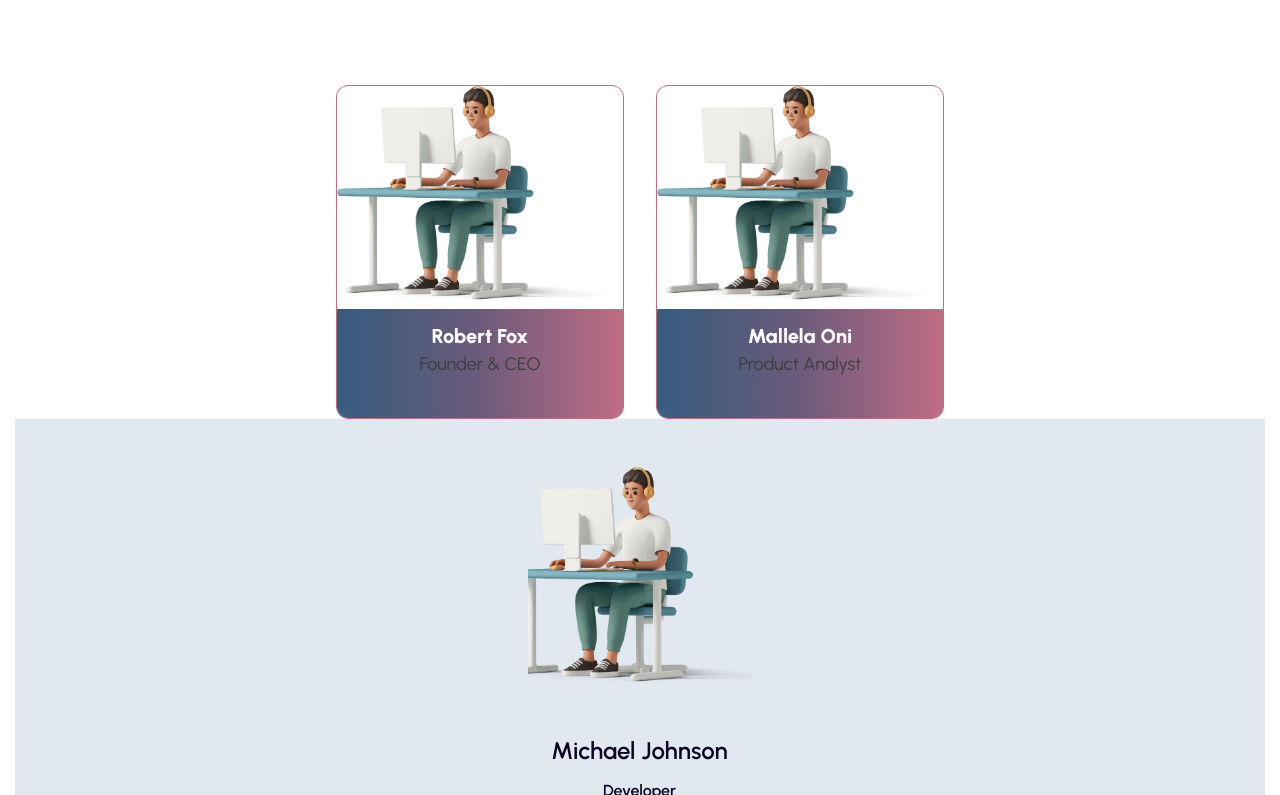
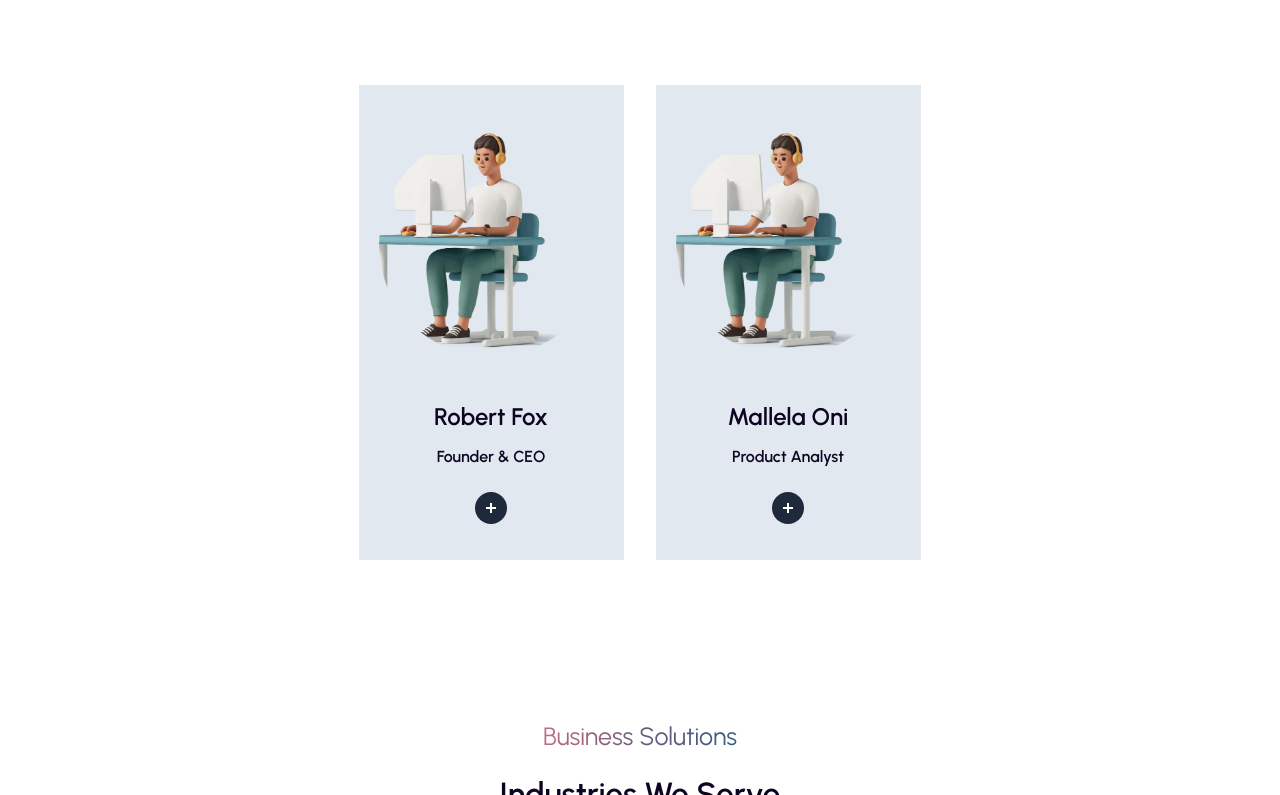
Before and after one commit to Crealogic-Tech/Website-new-version, a Next.js app: page / in a window 1280 px wide. Shown: the part 6945-7740 px from the top of the page. Built offline with nearby package versions, Linux system fonts and the light colour scheme.

Commit message:
Update Ui

```diff
--- a/package.json
+++ b/package.json
@@ -17,6 +17,7 @@
     "postcss-loader": "^8.1.1",
     "react": "^18.2.0",
     "react-dom": "^18.2.0",
+    "react-icons": "^5.4.0",
     "react-router": "^7.1.1",
     "react-router-dom": "^7.1.1",
     "react-spring": "^9.7.5",
@@ -25,7 +26,7 @@
   "devDependencies": {
     "@eslint/eslintrc": "^3",
     "@types/node": "^20",
-    "@types/react": "^19",
+    "@types/react": "^19.0.2",
     "@types/react-dom": "^19",
     "eslint": "^9",
     "eslint-config-next": "15.1.2",
--- /dev/null
+++ b/src/app/Components/layout/SocialIcons.tsx
@@ -0,0 +1,61 @@
+import React, { useEffect, useRef } from "react";
+import gsap from "gsap";
+
+interface SocialIconsProps {
+  socialLinks: { href: string; icon: string }[]; // Use `href` instead of `href`
+}
+
+const SocialIcons: React.FC<SocialIconsProps> = ({ socialLinks }) => {
+  const leftIconsRef = useRef<HTMLUListElement>(null);
+  const rightIconsRef = useRef<HTMLUListElement>(null);
+  const centerButtonRef = useRef<HTMLSpanElement>(null);
+
+  useEffect(() => {
+    if (leftIconsRef.current && rightIconsRef.current) {
+      gsap.fromTo(
+        [leftIconsRef.current, rightIconsRef.current],
+        { opacity: 0, x: (i) => (i === 0 ? -20 : 20) },
+        { opacity: 1, x: 0, duration: 0.6, ease: "power3.out", stagger: 0.2 }
+      );
+    }
+
+    if (centerButtonRef.current) {
+      gsap.fromTo(
+        centerButtonRef.current,
+        { scale: 0 },
+        { scale: 1, duration: 0.5, ease: "elastic.out(1, 0.75)" }
+      );
+    }
+  }, []);
+
+  return (
+    <div className="flex items-center justify-center">
+      <ul ref={leftIconsRef} className="flex items-center">
+        {socialLinks.slice(0, 2).map((link, index) => (
+          <li key={index} className="mr-2">
+            <a href={link.href} className="w-8 h-8 flex items-center justify-center rounded-full bg-slate-700 text-white">
+              {link.icon}
+            </a>
+          </li>
+        ))}
+      </ul>
+
+      <span ref={centerButtonRef} className="relative w-8 h-8 mx-3 flex items-center justify-center rounded-full bg-slate-800 text-white">
+        <span className="absolute h-2.5 w-0.5 bg-white transform group-hover:rotate-90 transition duration-300"></span>
+        <span className="absolute h-0.5 w-2.5 bg-white transform group-hover:opacity-0 transition duration-300"></span>
+      </span>
+
+      <ul ref={rightIconsRef} className="flex items-center">
+        {socialLinks.slice(2).map((link, index) => (
+          <li key={index} className="mr-2">
+            <a href={link.href} className="w-8 h-8 flex items-center justify-center rounded-full bg-slate-700 text-white">
+              {link.icon}
+            </a>
+          </li>
+        ))}
+      </ul>
+    </div>
+  );
+};
+
+export default SocialIcons;
--- a/src/app/Components/layout/TeamCard.tsx
+++ b/src/app/Components/layout/TeamCard.tsx
@@ -1,98 +1,98 @@
-"use client";
-import { useRef, useEffect } from "react";
-import { gsap } from "gsap";
-import Image, { StaticImageData } from "next/image";
+'use client'
+import { useState } from 'react';
+import Image from 'next/image';
+import { StaticImageData } from 'next/image';
 
-// Define prop types
 interface SocialLink {
-  icon: string;
+  icon: string | React.ReactElement; // Allow string or JSX element for the icon
   url: string;
 }
 
-interface TeamCardProps {
+interface ProfileCardProps {
   name: string;
   role: string;
-  image: string | StaticImageData;
+  avatarSrc: string | StaticImageData;  // Accept both string (URL) and StaticImageData (next/image)
   socialLinks: SocialLink[];
 }
 
-const TeamCard: React.FC<TeamCardProps> = ({
-  name,
-  role,
-  image,
-  socialLinks,
-}) => {
-  const socialIconsRef = useRef<HTMLAnchorElement[]>([]); // Array of social icons for animation
-
-  useEffect(() => {
-    // Set initial animation state
-    gsap.set(socialIconsRef.current, { opacity: 0, y: 20 });
-  }, []);
-
-  const handleMouseEnter = () => {
-    // Animate social icons on hover
-    gsap.to(socialIconsRef.current, {
-      opacity: 1,
-      y: 0,
-      stagger: 0.1, // Stagger effect for each icon
-      duration: 0.3,
-      ease: "power3.out",
-    });
-  };
-
-  const handleMouseLeave = () => {
-    // Hide social icons on hover out
-    gsap.to(socialIconsRef.current, {
-      opacity: 0,
-      y: 20,
-      stagger: 0.1,
-      duration: 0.3,
-      ease: "power3.in",
-    });
-  };
+const ProfileCard: React.FC<ProfileCardProps> = ({ name, role, avatarSrc, socialLinks }) => {
+  const [hovered, setHovered] = useState(false);
 
   return (
     <div
-      className="relative w-72 shadow-3xl rounded-xl overflow-hidden border border-[#c06c84] transform hover:scale-105 transition duration-300"
-      onMouseEnter={handleMouseEnter}
-      onMouseLeave={handleMouseLeave}
+      className="col-span-1 xl:col-span-3 group pt-12 pb-9 px-5 flex flex-col items-center justify-center border-b xl:border-b-0 border-r border-team bg-slate-200 dark:bg-c-blue-900 hover:bg-gray-300 dark:hover:bg-drawerBg transition duration-300"
+      onMouseEnter={() => setHovered(true)}
+      onMouseLeave={() => setHovered(false)}
     >
-      {/* Image Section */}
-      <div className="relative ">
+      {/* Avatar Section */}
+      <div className="w-56 h-56 mb-11">
         <Image
-          src={image}
-          alt={`${name}'s picture`}
-          height={300}
-          width={300}
-          className="object-cover w-full h-full"
+          src={avatarSrc}
+          alt={name}
+          width={150} // Image size for next/image
+          height={150} // Image size for next/image
+          className="object-cover w-full h-full rounded-full"
         />
-        {/* Social Icons */}
-        <div className="absolute inset-0  flex items-center justify-center gap-4">
-          {socialLinks.map((link, index) => (
-            <a
-              key={index}
-              href={link.url}
-              target="_blank"
-              rel="noopener noreferrer"
-              ref={(el) => {
-                if (el) socialIconsRef.current[index] = el; // Add to refs
-              }}
-              className="text-white  p-2 rounded-full transition bg-gradient-to-tl from-[#355c7d] via-[#6c5b7b] to-[#c06c84] hover:bg-gradient-to-tl hover:from-[#c06c84] hover:via-[#6c5b7b] hover:to-[#355c7d]"
-            >
-              <i className={`fab fa-${link.icon} text-xl`}></i>
-            </a>
+      </div>
+
+      {/* Name and Role */}
+      <div className="text-center mb-5">
+        <h3 className="text-xl xl:text-2xl text-c-blue-900 dark:text-white font-semibold leading-6 mb-2.5 font-plus-jakarta-sans">
+          {name}
+        </h3>
+        <span className="text-base font-semibold">{role}</span>
+      </div>
+
+      {/* Social Icons Section */}
+      <div className="flex flex-wrap items-center justify-center space-x-4">
+        {/* Left Social Icons */}
+        <ul
+          className={`flex items-center transition-opacity duration-1000 ${
+            hovered ? 'opacity-100 translate-x-0' : 'opacity-0 translate-x-5'
+          }`}
+        >
+          {socialLinks.slice(0, Math.ceil(socialLinks.length / 2)).map((social, index) => (
+            <li key={index} className="mr-1">
+              <a
+                href={social.url}
+                target="_blank"
+                rel="noopener noreferrer"
+                className="w-8 h-8 flex items-center justify-center rounded-full bg-slate-700 dark:bg-c-blue-900 text-white"
+              >
+                {social.icon}
+              </a>
+            </li>
           ))}
-        </div>
-      </div>
-      {/* Name and Role Section */}
-      <div className=" p-4 card_text text-white text-center">
-        <div className="card_text_inner ">
-          <h3 className="text-xl font-bold">{name}</h3>
-          <p className="text-lg me-0">{role}</p>
-        </div>
+        </ul>
+
+        {/* Center Button */}
+        <span className="relative !opacity-100 w-8 h-8 mx-1.5 flex items-center justify-center rounded-full bg-slate-800 dark:bg-[#3C12D4] text-c-blue-900 dark:text-white">
+          <span className={`absolute h-2.5 w-0.5 bg-white transition-transform duration-300 ${hovered ? 'rotate-90': 'rotate-0'}`}></span>
+          <span className={`absolute h-0.5 w-2.5 bg-white transition-opacity duration-300 ${hovered ? 'opacity-0': 'opacity-100'}`}></span>
+        </span>
+
+        {/* Right Social Icons */}
+        <ul
+          className={`flex items-center transition-opacity duration-1000 ${
+            hovered ? 'opacity-100 translate-x-0' : 'opacity-0 -translate-x-5'
+          }`}
+        >
+          {socialLinks.slice(Math.ceil(socialLinks.length / 2)).map((social, index) => (
+            <li key={index} className="mr-1">
+              <a
+                href={social.url}
+                target="_blank"
+                rel="noopener noreferrer"
+                className="w-8 h-8 flex items-center justify-center rounded-full bg-slate-700 dark:bg-c-blue-900 text-white"
+              >
+                {social.icon}
+              </a>
+            </li>
+          ))}
+        </ul>
       </div>
     </div>
   );
 };
 
-export default TeamCard;
+export default ProfileCard;
--- a/src/app/pages/OurTeam.tsx
+++ b/src/app/pages/OurTeam.tsx
@@ -1,35 +1,32 @@
 import React from "react";
 import HadingTitle from "../Components/HadingTitle";
-import TeamCard from "../Components/layout/TeamCard";
+
 import Hero from "../assets/images/hero-home-image-1.webp";
-import Image, { StaticImageData } from "next/image";
+import { FaFacebook, FaTwitter, FaLinkedin, FaInstagram } from "react-icons/fa";  // You can use any icon library
+import ProfileCard from "../Components/layout/TeamCard";
 
-interface TeamMember {
-  name: string;
-  role: string;
-  image: string | StaticImageData;
-  socialLinks: { icon: string; url: string }[];
-}
 const OurTeam: React.FC = () => {
-  const teamMembers: TeamMember[] = [
+  const teamMembers = [
     {
       name: "Robert Fox",
       role: "Founder & CEO",
-      image: Hero,
+      avatarSrc: Hero,
       socialLinks: [
-        { icon: "facebook", url: "https://facebook.com" },
-        { icon: "twitter", url: "https://twitter.com" },
-        { icon: "linkedin", url: "https://linkedin.com" },
+        { icon: <FaFacebook />, url: "https://facebook.com" },  // JSX icon components
+        { icon: <FaTwitter />, url: "https://twitter.com" },
+        { icon: <FaLinkedin />, url: "https://linkedin.com" },
+        { icon: <FaInstagram />, url: "https://linkedin.com" },
       ],
     },
     {
       name: "Mallela Oni",
       role: "Product Analyst",
-      image: Hero,
+      avatarSrc: Hero,
       socialLinks: [
-        { icon: "facebook", url: "https://facebook.com" },
-        { icon: "twitter", url: "https://twitter.com" },
-        { icon: "linkedin", url: "https://linkedin.com" },
+        { icon: <FaFacebook />, url: "https://facebook.com" },
+        { icon: <FaTwitter />, url: "https://twitter.com" },
+        { icon: <FaLinkedin />, url: "https://linkedin.com" },
+        { icon: <FaInstagram />, url: "https://linkedin.com" },
       ],
     },
   ];
@@ -41,133 +38,20 @@ const OurTeam: React.FC = () => {
           <div>
             <HadingTitle
               className="flex justify-center items-center"
-              text="Business Solutions"
+              text="Our Team"
             />
             <h2 className="blockSubTitle pSubTitle">Industries We Serve</h2>
           </div>
           <div className="flex flex-wrap gap-8 justify-center mt-10">
             {teamMembers.map((member, index) => (
-              <TeamCard key={index} {...member} />
+              <ProfileCard
+                key={index}
+                name={member.name}
+                role={member.role}
+                avatarSrc={member.avatarSrc}
+                socialLinks={member.socialLinks}
+              />
             ))}
-          </div>
-        </div>
-        <div className="col-span-1 xl:col-span-3 group pt-12 pb-9 px-5 flex flex-col items-center justify-center border-b xl:border-b-0 border-r border-team bg-slate-200 dark:bg-c-blue-900 hover:bg-gray-300 dark:hover:bg-drawerBg transition duration-300">
-          {/* Avatar Section */}
-          <div className="w-56 h-56 mb-11">
-            <Image
-              src={Hero}
-              alt="Michael Johnson"
-              width={150} // Image size for next/image
-              height={150} // Image size for next/image
-              className="object-cover w-full h-full"
-            />
-          </div>
-
-          {/* Name and Role */}
-          <div className="text-center mb-5">
-            <h3 className="text-xl xl:text-2xl text-c-blue-900 dark:text-white font-semibold leading-6 mb-2.5 font-plus-jakarta-sans">
-              Michael Johnson
-            </h3>
-            <span className="text-base font-semibold">Developer</span>
-          </div>
-
-          {/* Social Icons Section */}
-          <div className="flex flex-wrap items-center justify-center">
-            {/* Left Social Icons */}
-            <ul className="flex items-center opacity-0 translate-x-5 group-hover:opacity-100 group-hover:translate-x-0 transition duration-300">
-              <li className="mr-1">
-                <a
-                  href="#!"
-                  className="w-8 h-8 flex items-center justify-center rounded-full bg-slate-700 dark:bg-c-blue-900 text-white"
-                >
-                  <svg
-                    xmlns="http://www.w3.org/2000/svg"
-                    className="w-5 h-5"
-                    viewBox="0 0 24 24"
-                    fill="none"
-                    stroke="currentColor"
-                    strokeWidth="2"
-                    strokeLinecap="round"
-                    strokeLinejoin="round"
-                  >
-                    <path d="M22 4.01c-1 .49 -1.98 .689 -3 .99c-1.121 -1.265 -2.783 -1.335 -4.38 -.737s-2.643 2.06 -2.62 3.737v1c-3.245 .083 -6.135 -1.395 -8 -4c0 0 -4.182 7.433 4 11c-1.872 1.247 -3.739 2.088 -6 2c3.308 1.803 6.913 2.423 10.0f 1.517c3.58 -1.04 6.522 -3.723 7.651 -7.742a13.84 13.84 0 0 0 .497 -3.753c0 -.249 1.51 -2.772 1.818 -4.013z" />
-                  </svg>
-                </a>
-              </li>
-              <li className="mr-1">
-                <a
-                  href="#!"
-                  className="w-8 h-8 flex items-center justify-center rounded-full bg-slate-700 dark:bg-c-blue-900 text-white"
-                >
-                  <svg
-                    xmlns="http://www.w3.org/2000/svg"
-                    className="w-5 h-5"
-                    viewBox="0 0 24 24"
-                    fill="none"
-                    stroke="currentColor"
-                    strokeWidth="2"
-                    strokeLinecap="round"
-                    strokeLinejoin="round"
-                  >
-                    <path d="M7 10v4h3v7h4v-7h3l1 -4h-4v-2a1 1 0 0 1 1 -1h3v-4h-3a5 5 0 0 0 -5 5v2h-3" />
-                  </svg>
-                </a>
-              </li>
-            </ul>
-
-            {/* Center Button */}
-            <span className="relative w-8 h-8 mx-1.5 flex items-center justify-center rounded-full bg-slate-800 dark:bg-[#3C12D4] text-c-blue-900 dark:text-white">
-              <span className="absolute h-2.5 w-0.5 bg-white group-hover:rotate-90 transition duration-300"></span>
-              <span className="absolute h-0.5 w-2.5 bg-white group-hover:opacity-0 transition duration-300"></span>
-            </span>
-
-            {/* Right Social Icons */}
-            <ul className="flex items-center opacity-0 -translate-x-5 group-hover:opacity-100 group-hover:translate-x-0 transition duration-300">
-              <li className="mr-1">
-                <a
-                  href="#!"
-                  className="w-8 h-8 flex items-center justify-center rounded-full bg-slate-700 dark:bg-c-blue-900 text-white"
-                >
-                  <svg
-                    xmlns="http://www.w3.org/2000/svg"
-                    className="w-5 h-5"
-                    viewBox="0 0 24 24"
-                    fill="none"
-                    stroke="currentColor"
-                    strokeWidth="2"
-                    strokeLinecap="round"
-                    strokeLinejoin="round"
-                  >
-                    <path d="M4 4m0 2a2 2 0 0 1 2 -2h12a2 2 0 0 1 2 2v12a2 2 0 0 1 -2 2h-12a2 2 0 0 1 -2 -2z" />
-                    <path d="M8 11l0 5" />
-                    <path d="M8 8l0 .01" />
-                    <path d="M12 16l0 -5" />
-                    <path d="M16 16v-3a2 2 0 0 0 -4 0" />
-                  </svg>
-                </a>
-              </li>
-              <li className="mr-1">
-                <a
-                  href="#!"
-                  className="w-8 h-8 flex items-center justify-center rounded-full bg-slate-700 dark:bg-c-blue-900 text-white"
-                >
-                  <svg
-                    xmlns="http://www.w3.org/2000/svg"
-                    className="w-5 h-5"
-                    viewBox="0 0 24 24"
-                    fill="none"
-                    stroke="currentColor"
-                    strokeWidth="2"
-                    strokeLinecap="round"
-                    strokeLinejoin="round"
-                  >
-                    <path d="M4 4m0 4a4 4 0 0 1 4 -4h8a4 4 0 0 1 4 4v8a4 4 0 0 1 -4 4h-8a4 4 0 0 1 -4 -4z" />
-                    <path d="M12 12m-3 0a3 3 0 1 0 6 0a3 3 0 1 0 -6 0" />
-                    <path d="M16.5 7.5l0 .01" />
-                  </svg>
-                </a>
-              </li>
-            </ul>
           </div>
         </div>
       </div>
```
Also changed, not shown: src/app/Components/layout/Avatar.tsx (added, +15 -0 lines), src/app/Components/layout/NameAndRole.tsx (added, +15 -0 lines), 1 other file (tests, documents, lock files or other folders).
